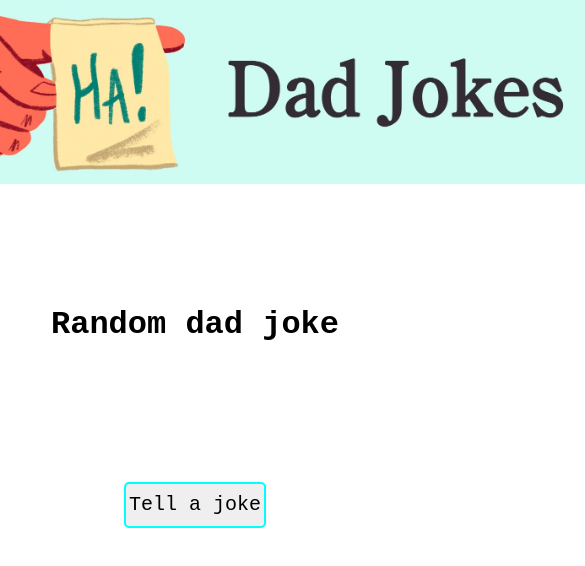
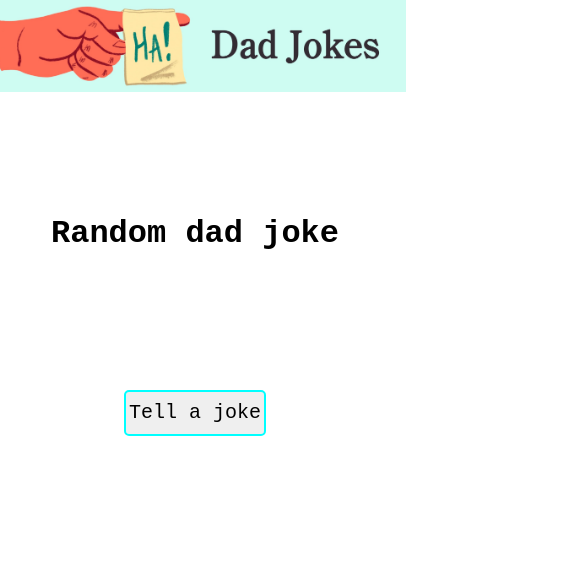
Before and after one commit to akash-plackal/ramdom-jokes, a plain HTML site: page index.html in a window 390 px wide. Shown: the top 566 px of the page, 585 px wide, since content can reach past the window. Drawn offline with nearby package versions, Linux system fonts and the light colour scheme; no server answers.

Commit message:
made it responsive

```diff
--- a/style.css
+++ b/style.css
@@ -44,3 +44,21 @@ p {
   width: 100%;
   height: 100%;
 }
+
+@media (max-width: 470px) {
+  img {
+    width: 50vh;
+  }
+
+  .container {
+    max-width: 50vh;
+    display: flex;
+    align-items: center;
+    /* justify-content: center; */
+    flex-wrap: wrap;
+  }
+
+  p {
+    padding: 0rem 1rem;
+  }
+}
```
